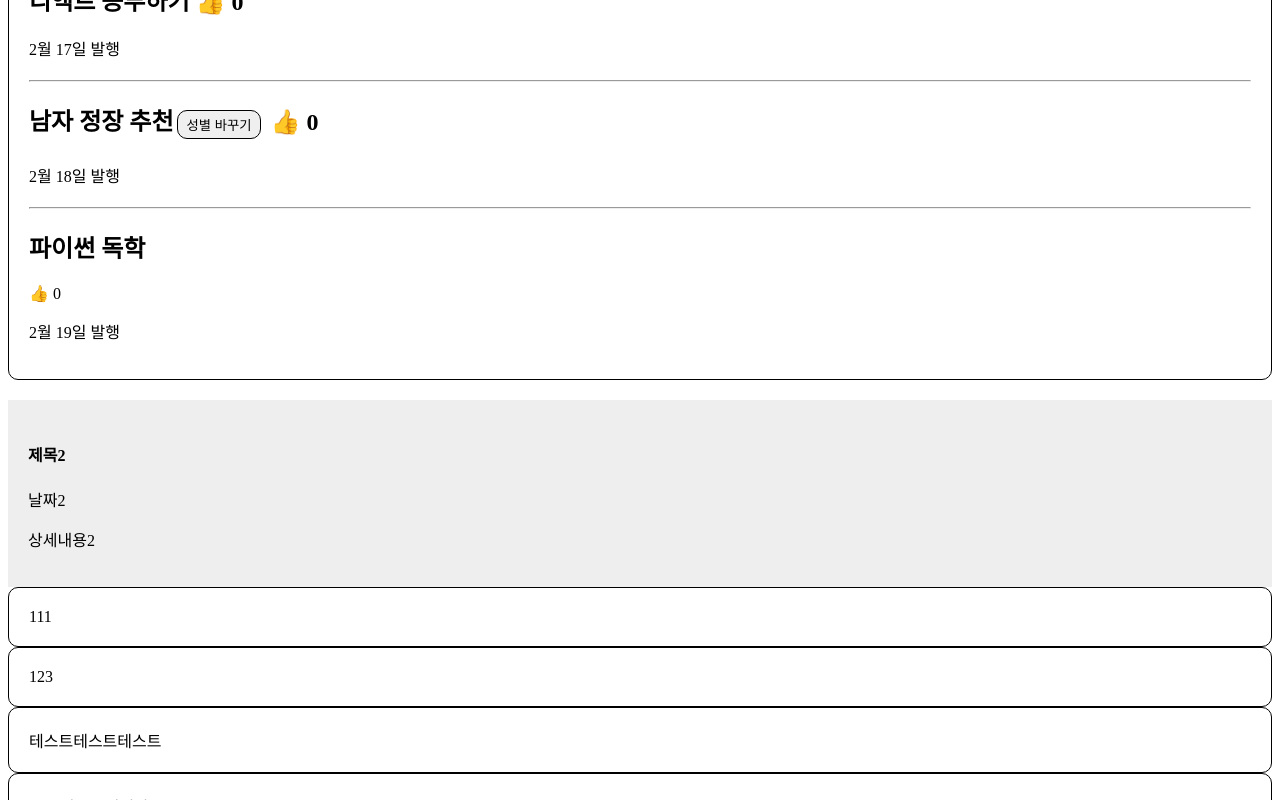
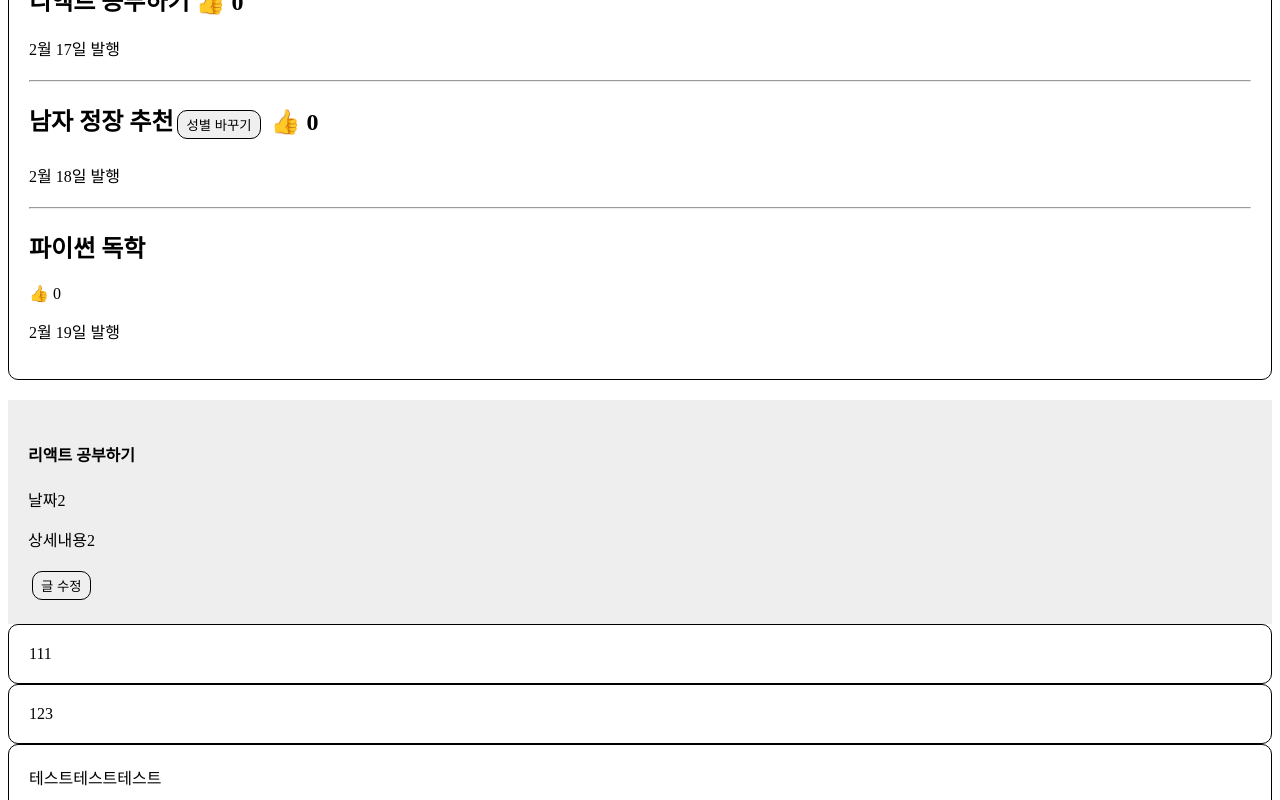
Before and after one commit to kwnam0814/Study-React-v2, a React (Vite) app in the folder my-react-app/: page / in a window 1280 px wide. Shown: the part 411-1211 px from the top of the page. Built offline with nearby package versions, Linux system fonts and the light colour scheme.

Commit message:
자식이 부모의 state 가져다쓰고 싶을 때는 props

```diff
--- a/my-react-app/src/App.jsx
+++ b/my-react-app/src/App.jsx
@@ -35,7 +35,7 @@
     );
   }
 
-  const Modal2 = () => {
+  const Modal2 = (props) => {
     return (
       <div
         className="modal"
@@ -46,9 +46,19 @@
           textAlign: "left",
         }}
       >
-        <h4>제목2</h4>
+        <h4>{props.Title[0]}</h4>
         <p>날짜2</p>
         <p>상세내용2</p>
+        <button
+          className="button"
+          onClick={() => {
+            let copy = [...props.Title];
+            copy[0] = "여자 정장 추천";
+            props.setTitle(copy);
+          }}
+        >
+          글 수정
+        </button>
       </div>
     );
   };
@@ -156,7 +166,9 @@
       </div>
 
       <div>{modal1 === true ? <Modal1 /> : null}</div>
-      <div>{modal2 === true ? <Modal2 /> : null}</div>
+      <div>
+        {modal2 === true ? <Modal2 Title={Title} setTitle={setTitle} /> : null}
+      </div>
 
       <div className="card">
         {[1, 2, 3].map(function () {
```
